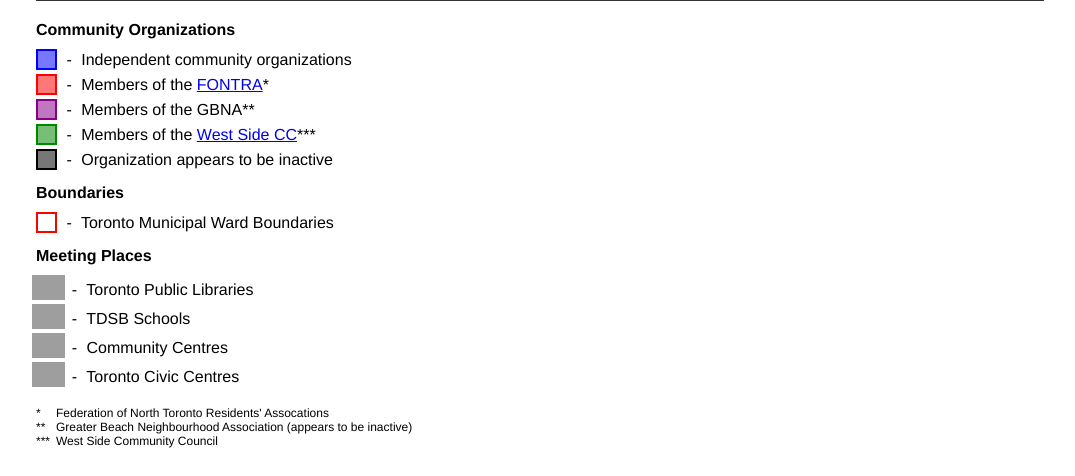
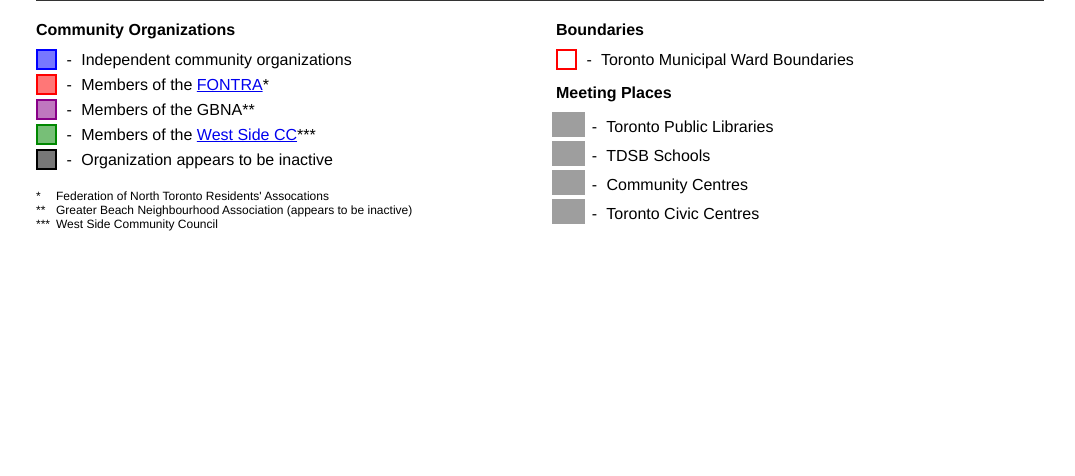
Before and after one commit to zmcadie/tango, a PHP site: page / in a window 1280 px wide. Shown: the part 901-1377 px from the top of the page, without its empty margins (100-1175 px from the left). After the commit the page ends 1132 px from the top, so only its background shows below. Run offline with PHP 8.4, Linux system fonts and the light colour scheme; some libraries are stand-ins or nearby versions; grey boxes are pictures that could not be loaded.

Commit message:
Add columns to legend with responsive styling

```diff
--- a/public/index.html
+++ b/public/index.html
@@ -20,6 +20,7 @@
       </div>
     </div>
     <div id="legend-container">
+      <div class="legend-col legend-col-1">
         <div class="legend-header">Community Organizations</div>
         <div class="legend-item">
           <span class="legend-item-symbol"><div class="square blue-square"></div></span>
@@ -46,6 +47,22 @@
           <span class="legend-item-break"></span>
           <span class="legend-item-label">Organization appears to be inactive</span>
         </div>
+        <div class="legend-notes-container">
+          <div class="legend-notes-item">
+            <span class="legend-notes-symbol">*</span>
+            <span class="legend-notes-label">Federation of North Toronto Residents' Assocations</span>
+          </div>
+          <div class="legend-notes-item">
+            <span class="legend-notes-symbol">**</span>
+            <span class="legend-notes-label">Greater Beach Neighbourhood Association (appears to be inactive)</span>
+          </div>
+          <div class="legend-notes-item">
+            <span class="legend-notes-symbol">***</span>
+            <span class="legend-notes-label">West Side Community Council</span>
+          </div>
+        </div>
+      </div>
+      <div class="legend-col legend-col-2">
         <div class="legend-header">Boundaries</div>
         <div class="legend-item">
           <span class="legend-item-symbol"><div class="square red-square empty"></div></span>
@@ -73,19 +90,6 @@
           <span class="legend-item-break"></span>
           <span class="legend-item-label">Toronto Civic Centres</span>
         </div>
-      <div class="legend-notes-container">
-        <div class="legend-notes-item">
-          <span class="legend-notes-symbol">*</span>
-          <span class="legend-notes-label">Federation of North Toronto Residents' Assocations</span>
-        </div>
-        <div class="legend-notes-item">
-          <span class="legend-notes-symbol">**</span>
-          <span class="legend-notes-label">Greater Beach Neighbourhood Association (appears to be inactive)</span>
-        </div>
-        <div class="legend-notes-item">
-          <span class="legend-notes-symbol">***</span>
-          <span class="legend-notes-label">West Side Community Council</span>
-        </div>
       </div>
     </div>
     <script src="javascripts/initMap.js"></script>
--- a/public/stylesheets/style.css
+++ b/public/stylesheets/style.css
@@ -110,8 +110,44 @@
   top: 1px;
 }
 
-#legend-container {
+/* #legend-container {
+  margin: 0 auto;
+  max-width: 800px;
+} */
+
+.legend-col {
+  float: left;
   width: 380px;
+}
+
+@media (max-width: 1035px) {
+  .legend-col {
+    float: none;
+  }
+}
+
+@media (min-width: 1135px) {
+  .legend-col-2 {
+    margin-left: 140px;
+  }
+}
+
+@media (min-width: 1085px) and (max-width: 1145px) {
+  .legend-col-2 {
+    margin-left: 90px;
+  }
+}
+
+@media (min-width: 1035px) and (max-width: 1085px) {
+  .legend-col-2 {
+    margin-left: 40px;
+  }
+}
+
+@media (max-width: 1035px) {
+  .legend-col-2 {
+    margin-top: 10px;
+  }
 }
 
 .legend-header {
```
Lines whose indentation alone changed are shown as unchanged.
